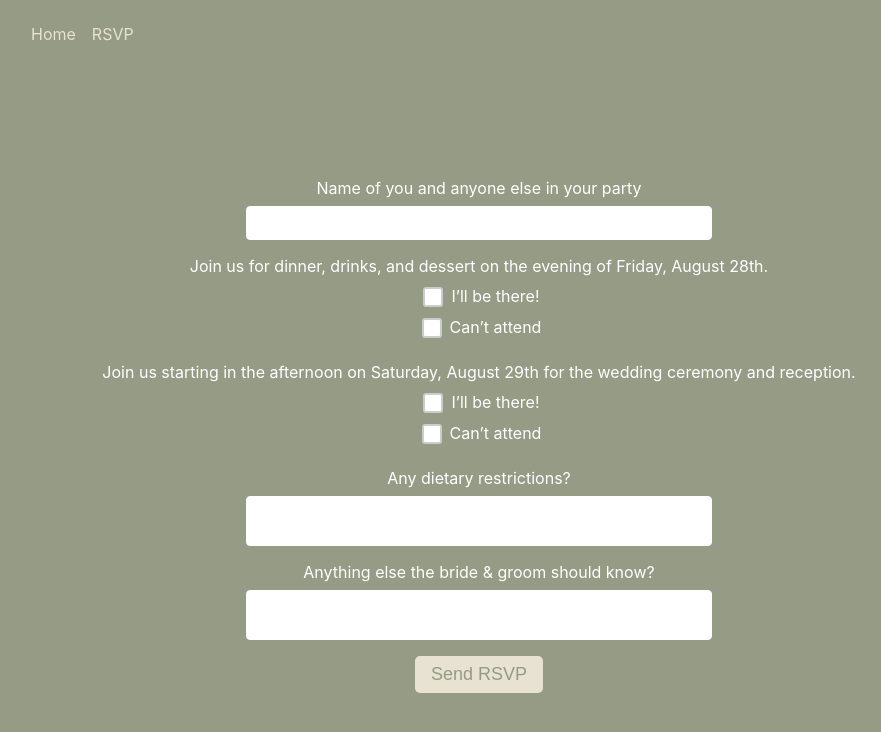
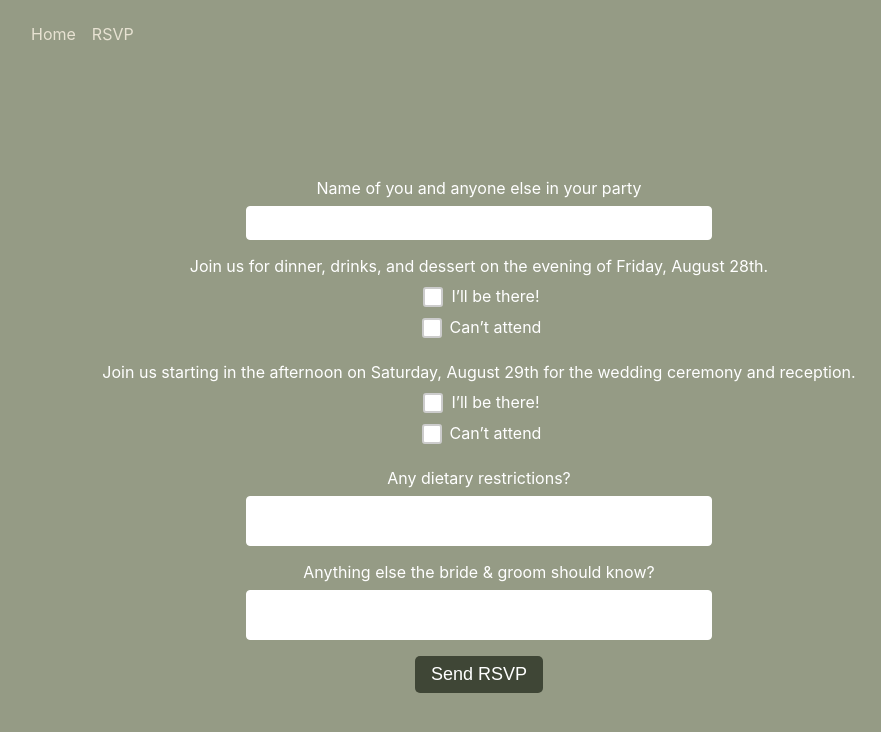
Before and after one commit to cormaclc/cormaclynchcollier.com, a Next.js app: page /and-natalie/rsvp in a window 1280 px wide. Shown: the top 732 px of the page, without its empty margins (161-1042 px from the left). Built offline with nearby package versions, Linux system fonts and the light colour scheme.

Commit message:
feat: color contrast

```diff
--- a/src/components/wedding/inputField/InputField.scss
+++ b/src/components/wedding/inputField/InputField.scss
@@ -48,8 +48,8 @@ input[type="radio"] {
 
   // checked state
   &:checked {
-    background-color: shared.$color-secondary;
-    border-color: shared.$color-secondary;
+    background-color: shared.$color-contrast;
+    border-color: shared.$color-contrast;
   }
 
   // checkmark
--- a/src/components/wedding/landing/Landing.tsx
+++ b/src/components/wedding/landing/Landing.tsx
@@ -14,6 +14,6 @@ export const Landing = () => {
     {LANDING_PAGE_CONTENT.map((paragraph, index) => (
       <p className='landing-paragraph' key={index}>{paragraph}</p>
     ))}
-    <a className='rsvp-button' href="/and-natalie/rsvp">RSVP here</a>
+    <a className='custom-button' href="/and-natalie/rsvp">RSVP here</a>
   </div>;
 };
--- a/src/components/wedding/rsvp/RsvpContent.scss
+++ /dev/null
@@ -1,16 +0,0 @@
-@use '../../../styles/wedding/shared';
-
-button {
-  background-color: shared.$color-secondary;
-  color: shared.$color-main;
-  cursor: pointer;
-  padding: 0.5rem 1rem;
-  border: 0px;
-  border-radius: 5px;
-  font-size: 18px;
-
-  &:hover {
-    background-color: shared.$color-text;
-    color: shared.$color-main;
-  }
-}
--- a/src/components/wedding/rsvp/rsvpContent.tsx
+++ b/src/components/wedding/rsvp/rsvpContent.tsx
@@ -3,7 +3,6 @@ import { InputField } from '../inputField/InputField';
 
 // styles
 import '../../../styles/wedding/base.scss';
-import './RsvpContent.scss';
 
 // 'https://docs.google.com/forms/d/e/YOUR_FORM_ID/formResponse'
 const GOOGLE_FORM_ACTION = 'https://docs.google.com/forms/d/1eTsvaopONAcF7cVMir96_gZi8WJu7ZqXOqiB0TcT1gM/formResponse';
@@ -55,7 +54,7 @@ export const RSVPContent = () => {
 
       <InputField loading={loading} id="otherComments" inputType='textarea' />
 
-      <button type="submit" disabled={loading}>
+      <button className='custom-button' type="submit" disabled={loading}>
         {loading ? 'Sending...' : 'Send RSVP'}
       </button>
     </form>
--- a/src/styles/wedding/base.scss
+++ b/src/styles/wedding/base.scss
@@ -52,3 +52,17 @@ a:hover {
       margin-top: 15%;
     }
 }
+
+.custom-button {
+  background-color: shared.$color-contrast;
+  color: shared.$color-text;
+  cursor: pointer;
+  padding: 0.5rem 1rem;
+  border: 0px;
+  border-radius: 5px;
+  font-size: 18px;
+
+  &:hover {
+    background-color: shared.$color-contrast-muted;
+  }
+}
--- a/src/styles/wedding/shared.scss
+++ b/src/styles/wedding/shared.scss
@@ -1,6 +1,8 @@
 // colors
 $color-main: #959B85;
 $color-secondary: #E7E2D2;
+$color-contrast: #3F4636;
+$color-contrast-muted: #4e5743;
 $color-text: white;
 
 // font weight
@@ -8,4 +10,4 @@ $lighter-bold: 500;
 $lighter-normal: 300;
 
 // font family
-$font-family: -apple-system,BlinkMacSystemFont,"Segoe UI",Roboto,"Helvetica"
+$font-family: -apple-system,BlinkMacSystemFont,"Segoe UI",Roboto,"Helvetica";
```
Also changed, not shown: src/components/wedding/landing/Landing.scss (+0 -15 lines).
